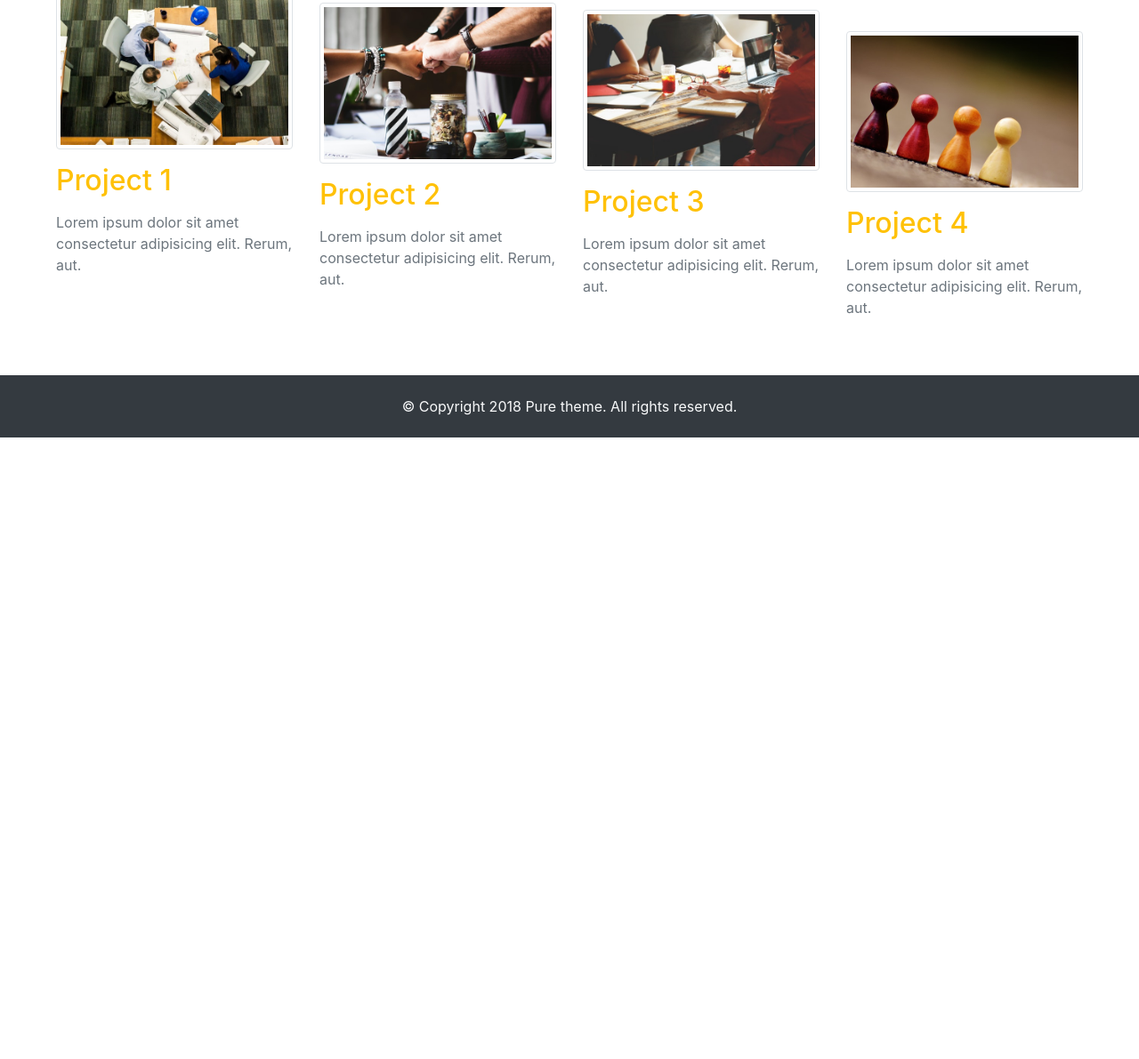
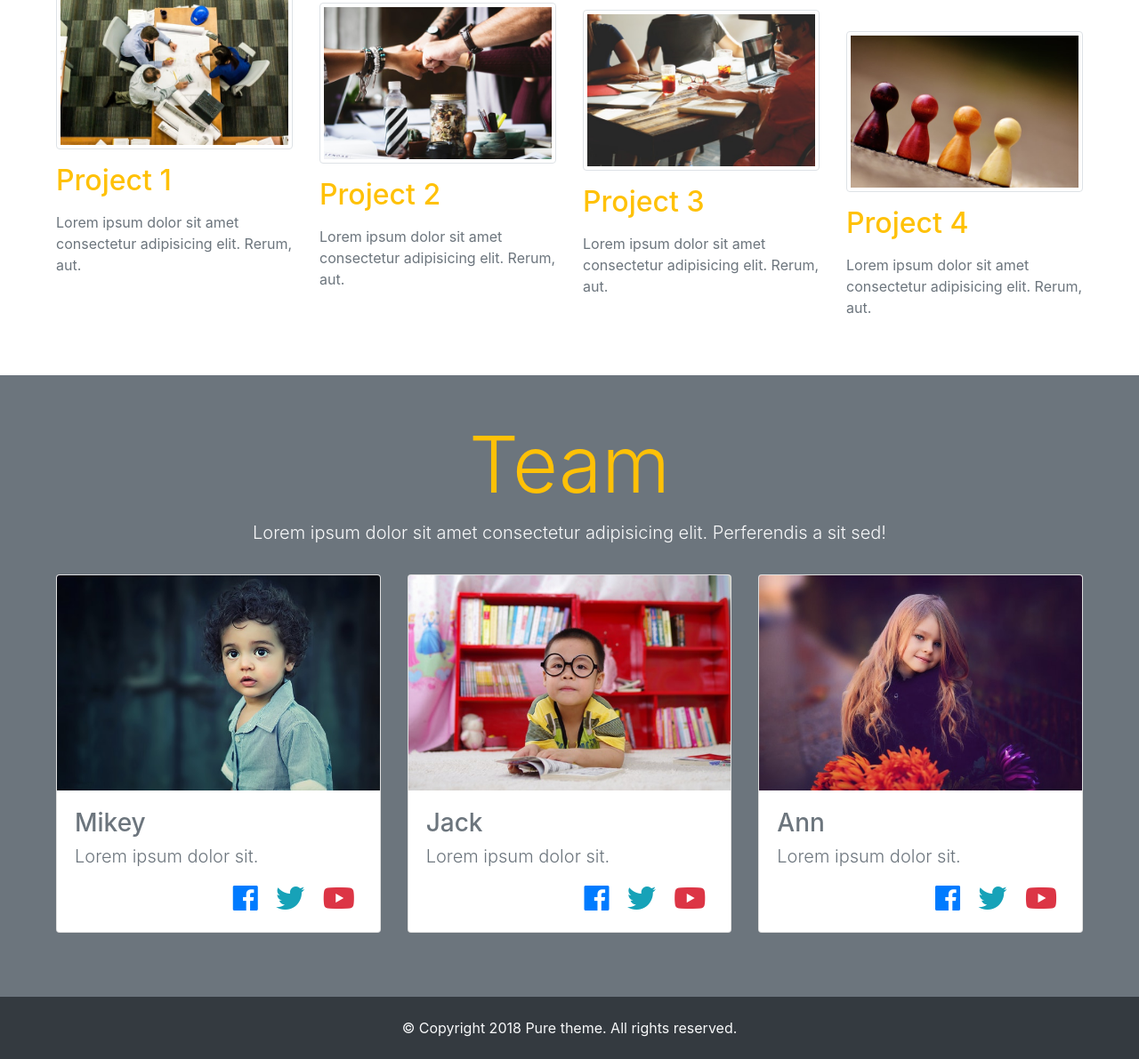
Before and after one commit to tacotruffles/bootstrap4-pure-theme, a plain HTML site: page index.html in a window 1280 px wide. Shown: the part 1698-2889 px from the top of the page at 89% size. Before the commit the page ends 2190 px from the top, so only its background shows below. Drawn offline with nearby package versions, Linux system fonts and the light colour scheme.

Commit message:
Team section

```diff
--- a/index.html
+++ b/index.html
@@ -154,6 +154,96 @@
          </div>
       </div>
    </section>
+   <!-- end projects -->
+
+   <!-- team -->
+   <section class="p-sm-5 p-2 bg-secondary">
+      <div class="container-fluid">
+         <!-- title -->
+         <div class="row">
+            <div class="col text-center mb-3">
+               <h1 class="text-warning display-2">Team</h1>
+               <p class="lead text-light">Lorem ipsum dolor sit amet consectetur adipisicing elit. Perferendis a sit sed!</p>
+            </div>
+         </div>
+         <!-- end title -->
+         <div class="row">
+            <div class="col-lg-4 col-sm-10 mx-auto mb-4">
+               <div class="card">
+                  <img class="card-img-top" src="images/kid1.jpg" alt="">
+                  <div class="card-body">
+                     <div class="card-title">
+                        <h3 class="text-muted">Mikey</h3>
+                     </div>
+                     <div class="card-subtitle">
+                        <p class="lead text-secondary">Lorem ipsum dolor sit.</p>
+                     </div>
+                     <div class="text-right">
+                        <a href="#">
+                           <i class="fab fa-facebook fa-2x mx-2 text-primary"></i>
+                        </a>
+                        <a href="#">
+                           <i class="fab fa-twitter fa-2x mx-2 text-info"></i>
+                        </a>
+                        <a href="#">
+                           <i class="fab fa-youtube fa-2x mx-2 text-danger"></i>
+                        </a>
+                     </div>
+                  </div>
+               </div>
+            </div>
+            <div class="col-lg-4 col-sm-10 mx-auto mb-4">
+               <div class="card">
+                  <img class="card-img-top" src="images/kid2.jpg" alt="">
+                  <div class="card-body">
+                     <div class="card-title">
+                        <h3 class="text-muted">Jack</h3>
+                     </div>
+                     <div class="card-subtitle">
+                        <p class="lead text-secondary">Lorem ipsum dolor sit.</p>
+                     </div>
+                     <div class="text-right">
+                        <a href="#">
+                           <i class="fab fa-facebook fa-2x mx-2 text-primary"></i>
+                        </a>
+                        <a href="#">
+                           <i class="fab fa-twitter fa-2x mx-2 text-info"></i>
+                        </a>
+                        <a href="#">
+                           <i class="fab fa-youtube fa-2x mx-2 text-danger"></i>
+                        </a>
+                     </div>
+                  </div>
+               </div>
+            </div>
+            <div class="col-lg-4 col-sm-10 mx-auto mb-4">
+               <div class="card">
+                  <img class="card-img-top" src="images/kid3.jpg" alt="">
+                  <div class="card-body">
+                     <div class="card-title">
+                        <h3 class="text-muted">Ann</h3>
+                     </div>
+                     <div class="card-subtitle">
+                        <p class="lead text-secondary">Lorem ipsum dolor sit.</p>
+                     </div>
+                     <div class="text-right">
+                        <a href="#">
+                           <i class="fab fa-facebook fa-2x mx-2 text-primary"></i>
+                        </a>
+                        <a href="#">
+                           <i class="fab fa-twitter fa-2x mx-2 text-info"></i>
+                        </a>
+                        <a href="#">
+                           <i class="fab fa-youtube fa-2x mx-2 text-danger"></i>
+                        </a>
+                     </div>
+                  </div>
+               </div>
+            </div>
+         </div>
+      </div>
+   </section>
+   <!-- end team -->
 
    <!-- FOOTER -->
    <footer>
```
